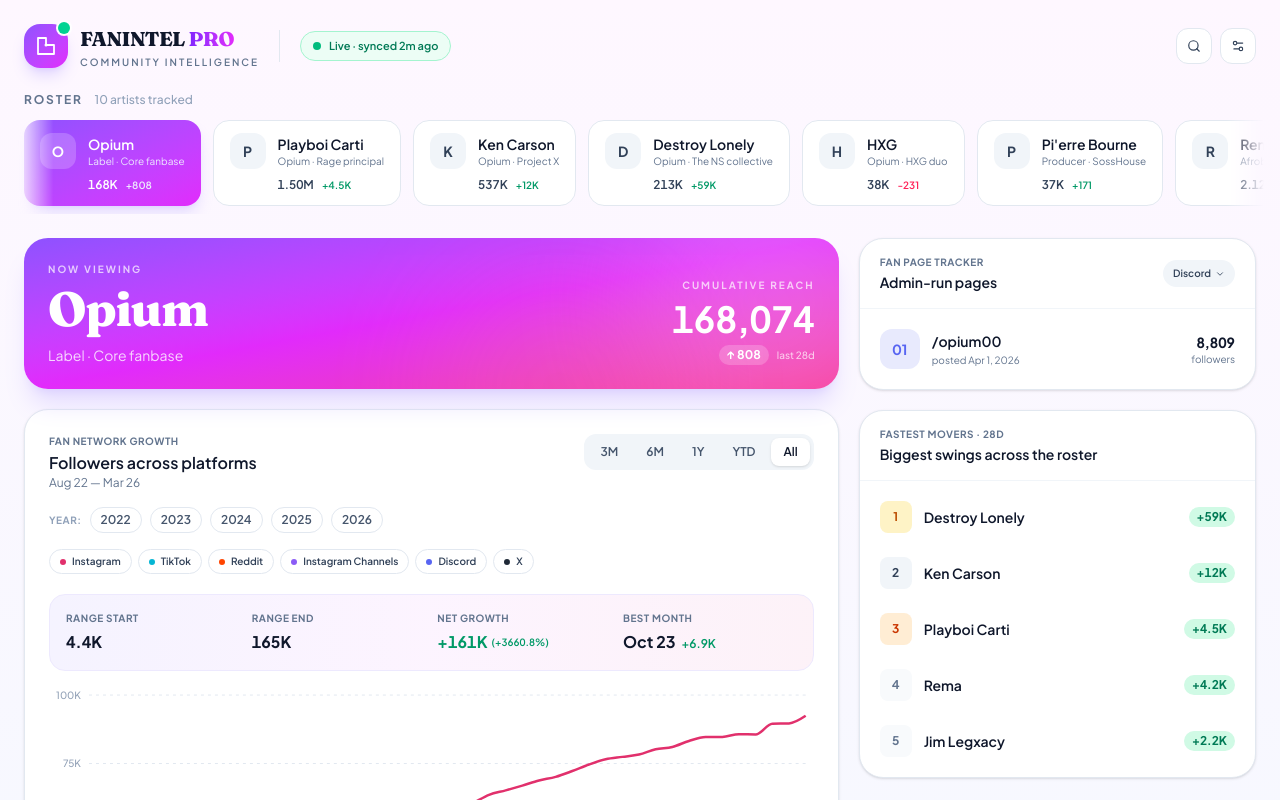
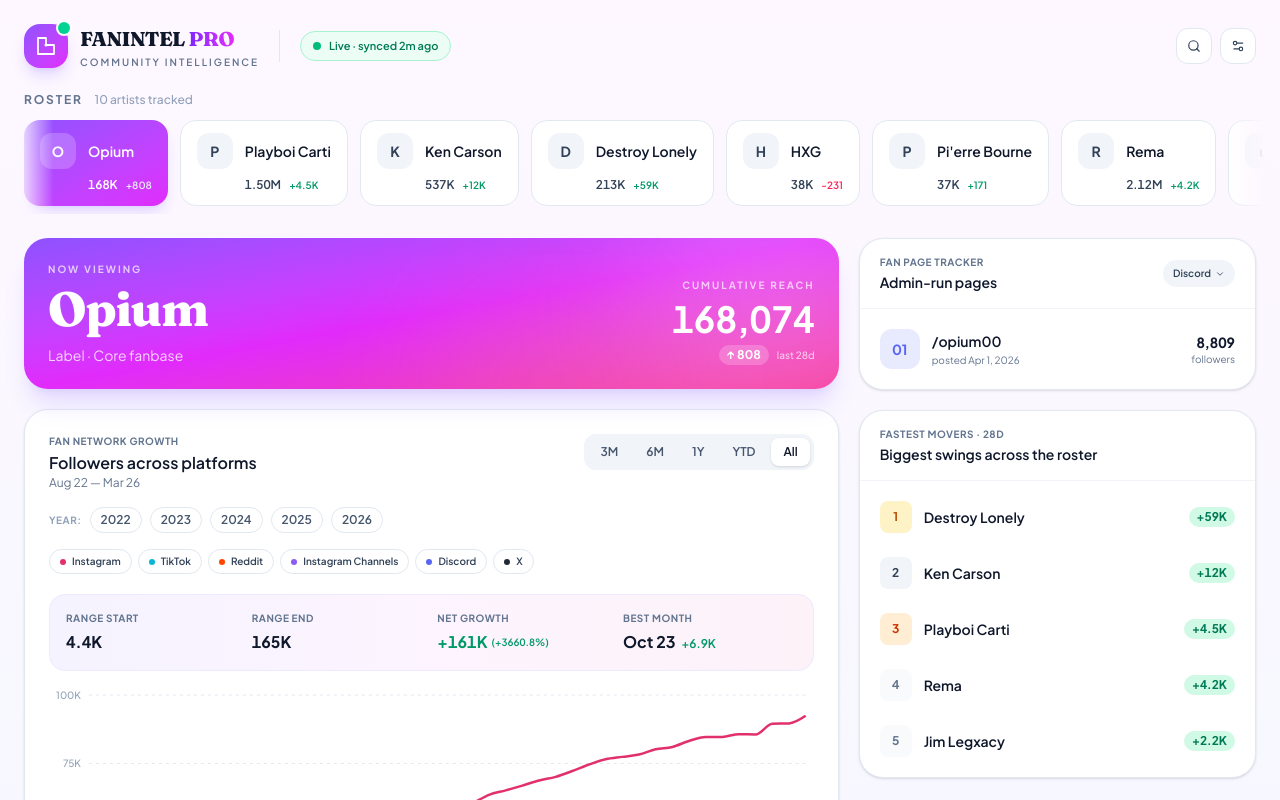
Before and after one commit to smudgymute2q/Fan-Community-Dashboard, a React (Vite) app: page / in a window 1280 px wide. Shown: the top 800 px of the page. Built offline with nearby package versions, Linux system fonts and the light colour scheme.

Commit message:
Remove taglines from roster pills

```diff
--- a/src/FanDashboard.tsx
+++ b/src/FanDashboard.tsx
@@ -207,7 +207,6 @@ function ArtistPill({ artist, active, onClick }) {
         <div className={`w-9 h-9 rounded-xl flex items-center justify-center font-bold text-sm ${active ? "bg-white/20 text-white" : "bg-slate-100 text-slate-700"}`}>{initial}</div>
         <div>
           <div className={`text-sm font-semibold ${active ? "text-white" : "text-slate-900"}`}>{artist.name}</div>
-          <div className={`text-[10px] ${active ? "text-violet-100" : "text-slate-500"}`}>{artist.tagline}</div>
         </div>
       </div>
       <div className="flex items-center gap-2 mt-2 pl-12">
```
